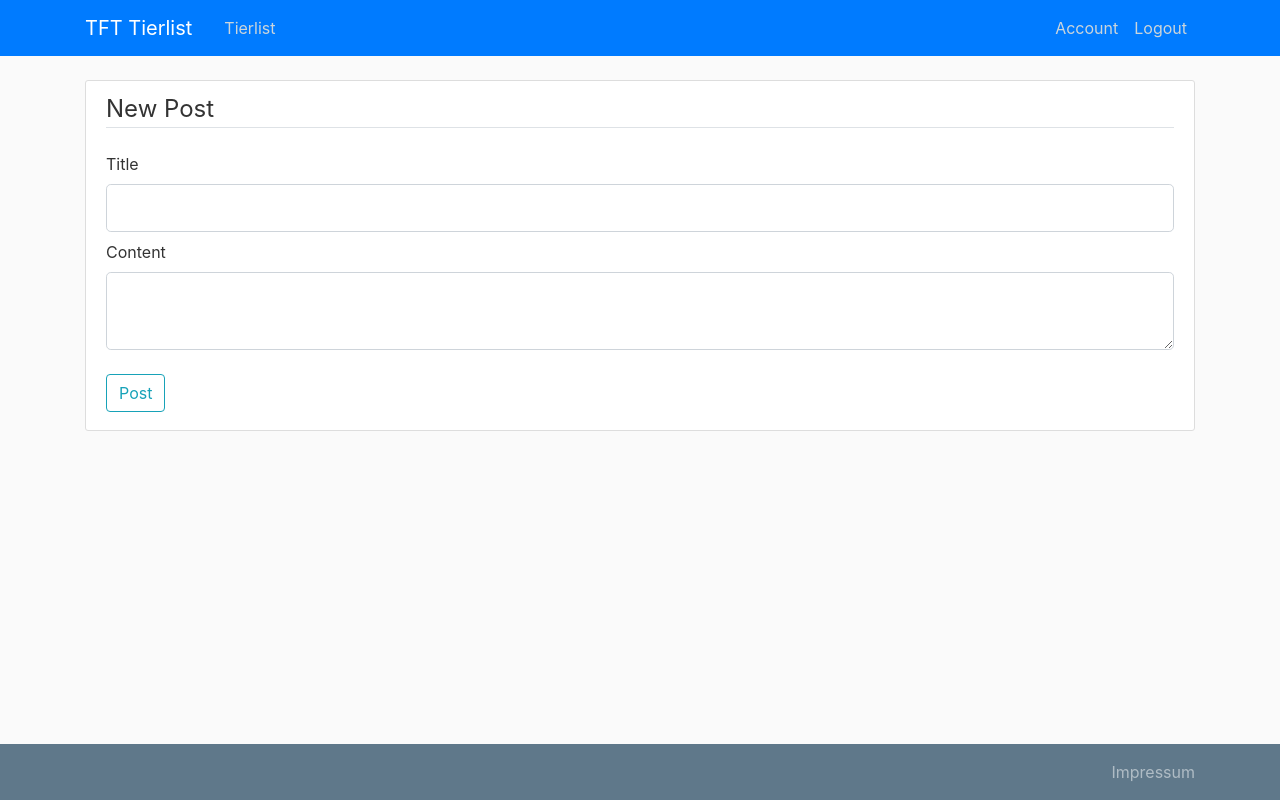
After one commit to Kahitar/TFTTierlist, a Flask app: page /post/new in a window 1280 px wide. The commit adds this page. Run offline with Flask 2, Linux system fonts and the light colour scheme; the visitor is signed in with stand-in values (Sample User, id 1); data comes from the database, SQL or seed files in the repository; some libraries are stand-ins or nearby versions.

Commit message:
Posts for additional information

```diff
--- a/tierlist/__init__.py
+++ b/tierlist/__init__.py
@@ -27,11 +27,13 @@ def create_app(config_class=Config):
     from tierlist.main.routes import main  # main is the blueprint variable
     from tierlist.users.routes import users
     from tierlist.comps.routes import comps
+    from tierlist.posts.routes import posts
     from tierlist.errors.handlers import errors
 
     app.register_blueprint(main)
     app.register_blueprint(users)
     app.register_blueprint(comps)
+    app.register_blueprint(posts)
     app.register_blueprint(errors)
 
     return app
--- a/tierlist/models.py
+++ b/tierlist/models.py
@@ -19,8 +19,9 @@ class User(db.Model, UserMixin):
     password = db.Column(db.String(60), nullable=False)
     is_admin = db.Column(db.Boolean, nullable=False, default=False)
 
-    # One-to-many relationship between User and List
+    # One-to-many relationships
     tierlists = db.relationship('Tierlist', backref='author', lazy=True)
+    posts = db.relationship('Post', backref='author', lazy=True)
 
     def get_reset_token(self, expires_sec=1800):
         s = Serializer(current_app.config['SECRET_KEY'], expires_sec)
@@ -68,3 +69,19 @@ class Comp(db.Model):
 
     def __repr__(self):
         return f"Comp('ID: {self.id}', 'Carries: {self.carries}', 'Tier: {self.tier}.{self.sub_tier}')"
+
+
+class Post(db.Model):
+    id = db.Column(db.Integer, primary_key=True)
+    title = db.Column(db.String(100), nullable=False)
+    date_posted = db.Column(db.DateTime, nullable=False,
+                            default=datetime.utcnow)
+    content = db.Column(db.Text, nullable=False)
+
+    # One-to-many relationship between User and Post
+    #    The 'user' in 'user.id' is lowercase here because SQLAlchemy automatically creates
+    #    an object for the User class, which is named user.
+    user_id = db.Column(db.Integer, db.ForeignKey('user.id'), nullable=False)
+
+    def __repr__(self):
+        return f"Post('{self.title}', '{self.date_posted}')"
--- /dev/null
+++ b/tierlist/posts/forms.py
@@ -0,0 +1,9 @@
+from flask_wtf import FlaskForm
+from wtforms import StringField, SubmitField, TextAreaField
+from wtforms.validators import DataRequired
+
+
+class PostForm(FlaskForm):
+	title = StringField("Title", validators=[DataRequired()])
+	content = TextAreaField("Content", validators=[DataRequired()])
+	submit = SubmitField("Post")
--- /dev/null
+++ b/tierlist/posts/routes.py
@@ -0,0 +1,63 @@
+from flask import (render_template, url_for, flash,
+                   redirect, request, abort, Blueprint)
+from flask_login import current_user, login_required
+from tierlist import db
+from tierlist.models import Post
+from tierlist.posts.forms import PostForm
+
+posts = Blueprint('posts', __name__)
+
+
+@posts.route('/post/new', methods=["GET", "POST"])
+@login_required
+def new_post():
+    form = PostForm()
+    if form.validate_on_submit():
+        post = Post(title=form.title.data,
+                    content=form.content.data, author=current_user)
+        db.session.add(post)
+        db.session.commit()
+        flash("Your post has been created!", "success")
+        return redirect(url_for('main.home'))
+    return render_template('create_post.html', title='New Post',
+                           form=form, legend="New Post")
+
+
+@posts.route("/post/<int:post_id>")
+def post(post_id):
+    post = Post.query.get_or_404(post_id)
+    return render_template("post.html", title=post.title, post=post)
+
+
+@posts.route("/post/<int:post_id>/update", methods=["GET", "POST"])
+@login_required
+def update_post(post_id):
+    post = Post.query.get_or_404(post_id)
+    if post.author != current_user:
+        abort(403)
+
+    form = PostForm()
+    if form.validate_on_submit():
+        post.title = form.title.data
+        post.content = form.content.data
+        db.session.commit()
+        flash("Your post has been updated!", "success")
+        return redirect(url_for("posts.post", post_id=post.id))
+    elif request.method == "GET":
+        form.title.data = post.title
+        form.content.data = post.content
+    return render_template('create_post.html', title='Update Post',
+                           form=form, legend="Update Post")
+
+
+@posts.route("/post/<int:post_id>/delete", methods=["POST"])
+@login_required
+def delete_post(post_id):
+    post = Post.query.get_or_404(post_id)
+    if post.author != current_user:
+        abort(403)
+
+    db.session.delete(post)
+    db.session.commit()
+    flash("Your post has been deleted!", "success")
+    return redirect(url_for('main.home'))
--- a/tierlist/static/main.css
+++ b/tierlist/static/main.css
@@ -2,6 +2,7 @@ body {
   background: #fafafa;
   color: #333333;
   margin-top: 5rem;
+  margin-bottom: 5rem;
 }
 
 h1, h2, h3, h4, h5, h6 {
--- /dev/null
+++ b/tierlist/templates/create_post.html
@@ -0,0 +1,42 @@
+{% extends "layout.html" %}
+{% block content %}
+    <div class="content-section">
+        <form method="POST" action="">
+            {{ form.hidden_tag() }} <!-- FlaskForm.hidden_tag() uses the app's secret key to protect from attacks. Absolutely necessary! -->
+            <fieldset class="form-group">
+                <legend class="border-bottom mb-4">{{ legend }}</legend>
+                <div class="form-group mb-2">
+                    {{ form.title.label(class="form-control-label") }}
+
+                    {% if form.title.errors %}
+                        {{ form.title(class="form-control form-control-lg is-invalid") }}
+                        <div class="invalid-feedback">
+                            {% for error in form.title.errors%}
+                                <span>{{ error }}</span>
+                            {% endfor %}
+                        </div>
+                    {% else %}
+                        {{ form.title(class="form-control form-control-lg") }}
+                    {% endif %}
+                </div>
+                <div class="form-group mb-2">
+                    {{ form.content.label(class="form-control-label") }}
+
+                    {% if form.content.errors %}
+                        {{ form.content(class="form-control form-control-lg is-invalid") }}
+                        <div class="invalid-feedback">
+                            {% for error in form.content.errors%}
+                                <span>{{ error }}</span>
+                            {% endfor %}
+                        </div>
+                    {% else %}
+                        {{ form.content(class="form-control form-control-lg") }}
+                    {% endif %}
+                </div>
+            </fieldset>
+            <div class="form-group mb-2">
+                {{ form.submit(class="btn btn-outline-info") }}
+            </div>
+        </form>
+    </div>
+{% endblock content %}
--- a/tierlist/templates/layout.html
+++ b/tierlist/templates/layout.html
@@ -28,14 +28,15 @@
 				<div class="collapse navbar-collapse" id="navbarToggle">
 					<div class="navbar-nav mr-auto">
 						<a class="nav-item nav-link" href="{{ url_for('main.home')}}">Tierlist</a>
-						{% if current_user.is_authenticated and current_user.is_admin %}
-							<a class="nav-item nav-link" href="{{ url_for('comps.new_comp')}}">Add Comp</a>
-						{% endif %}
 					</div>
 					<!-- Navbar Right Side -->
 					<div class="navbar-nav">
+						{% if current_user.is_authenticated and current_user.is_admin %}
+							<a class="nav-item nav-link" href="{{ url_for('comps.new_comp')}}">Add Comp</a>
+							<a class="nav-item nav-link" href="{{ url_for('posts.new_post')}}">New Post</a>
+						{% endif %}
 						{% if current_user.is_authenticated %}
-							<a class="nav-item nav-link" href="{{ url_for('users.account')}}">{{ current_user.username }}</a>
+							<a class="nav-item nav-link" href="{{ url_for('users.account')}}">Account</a>
 							<a class="nav-item nav-link" href="{{ url_for('users.logout')}}">Logout</a>
 						{% else %}
 							<a class="nav-item nav-link" href="{{ url_for('users.login')}}">Login</a>
@@ -62,10 +63,11 @@
 			{% block content %}{% endblock %}
 		</div>
 	  </div>
+
 	</main>
 
-	<footer class="site-footer">
-		<nav class="navbar navbar-expand-md navbar-dark bg-steel fixed-bottom">
+	<footer class="site-footer pt-8">
+		<nav class="navbar navbar-dark bg-steel fixed-bottom">
 			<div class="container">
 				<div class="navbar-nav mr-auto">
 				</div>
```
Also changed, not shown: manage_db.py (+6 -7 lines), tierlist/main/routes.py (+7 -2 lines), tierlist/templates/post.html (added, +40 -0 lines), tierlist/templates/tierlist.html (+43 -7 lines), tierlist/users/routes.py (+11 -0 lines), tierlist/posts/__init__.py (added), tierlist/static/profile_pics/062bb484a9e78e0a.png (added).
